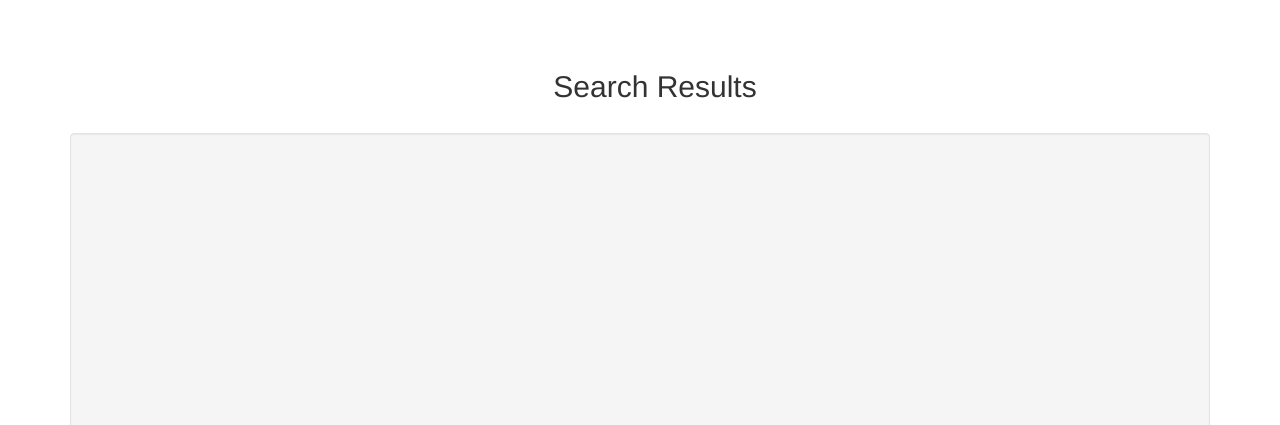
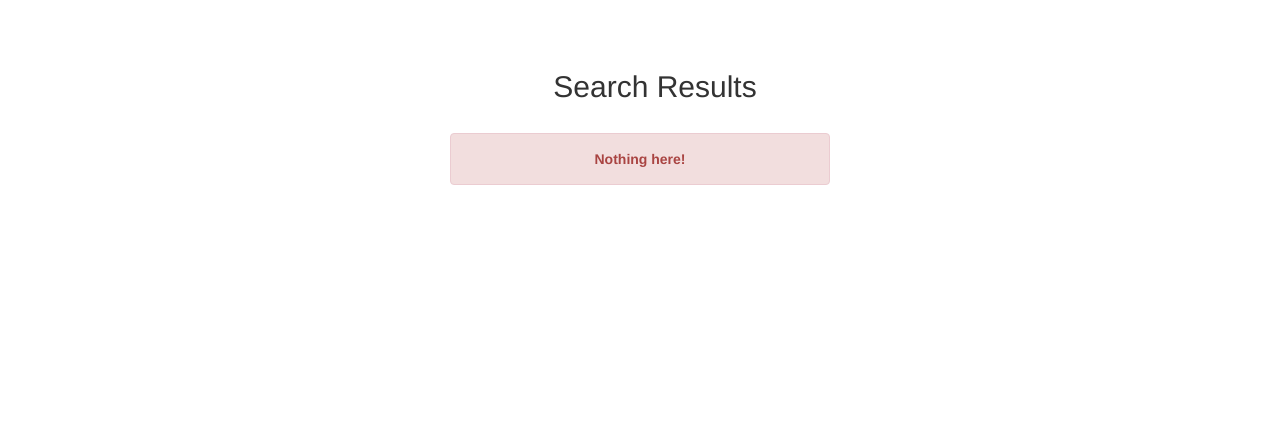
Before and after one commit to S4G4R/tv-tracker, a Flask app: template templates/results.html in a window 1280 px wide. Shown: the part 52-477 px from the top of the page. Run offline with Flask 2, Linux system fonts and the light colour scheme; the template is opened without the code that fills it: values that come from a table or form of the project are taken from there, others are empty; some libraries are stand-ins or nearby versions.

Commit message:
added message in case search yielded no results

```diff
--- a/templates/results.html
+++ b/templates/results.html
@@ -17,6 +17,7 @@ Search Results
     </div>
 </div>
 
+{% if results %}
 <div class="inner-wrapper scrollable well">
     {% for result in results %}
     <div class="panel panel-default">
@@ -53,5 +54,9 @@ Search Results
     </div>
     {% endfor %}
 </div>
-
+{% else %}
+    <div class="alert alert-danger col-md-4 col-md-offset-4 text-center" align="center" role="alert">
+        <strong>Nothing here!</strong>
+    </div>
+{% endif %}
 {% endblock %}
```
